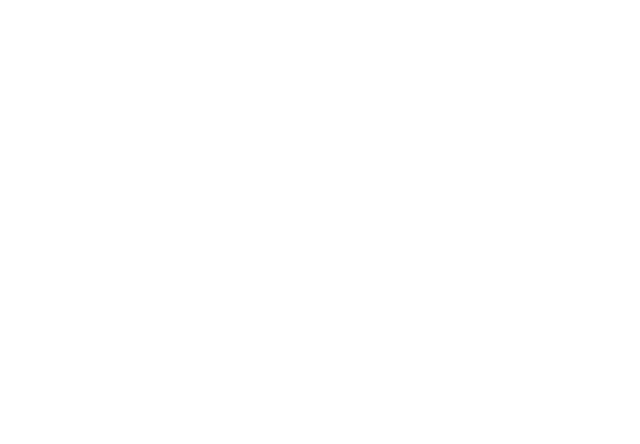
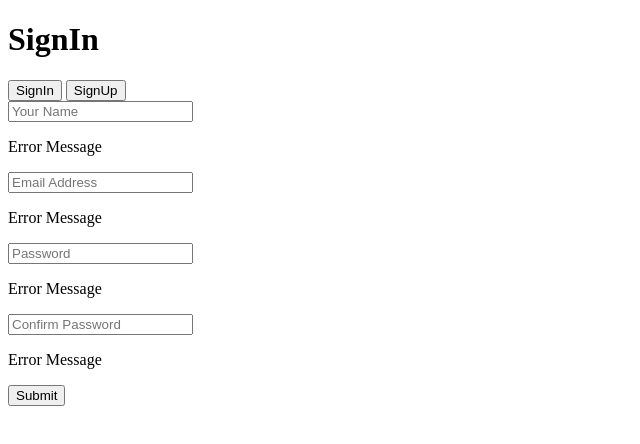
Before and after one commit to AndreiScafi/Forms-with-Validation, a plain HTML site: page index.html in a window 1280 px wide. Shown: the whole page, without its empty margins (0-640 px from the left). Drawn offline with Linux system fonts and the light colour scheme.

Commit message:
Adding HTML Markup.

```diff
--- a/index.html
+++ b/index.html
@@ -9,6 +9,35 @@
 </head>
 
 <body>
+    <div class="container">
+        <h1 class="heading">
+            <span class="heading-span-1">Sign</span><span class="heading-span-2">In</span>
+        </h1>
+        <div class="buttons">
+            <button class="signin-btn">SignIn</button>
+            <button class="signin-btn">SignUp</button>
+        </div>
+        <div class="form-bg"></div>
+        <form class="form sign-in">
+            <div class="form-input-wrapper">
+                <input type="text" class="form-input" id="username" placeholder="Your Name">
+                <p class="message">Error Message</p>
+            </div>
+            <div class="form-input-wrapper">
+                <input type="email" class="form-input" id="email" placeholder="Email Address">
+                <p class="message">Error Message</p>
+            </div>
+            <div class="form-input-wrapper">
+                <input type="password" class="form-input" id="password" placeholder="Password">
+                <p class="message">Error Message</p>
+            </div>
+            <div class="form-input-wrapper">
+                <input type="password" class="form-input" id="password2" placeholder="Confirm Password">
+                <p class="message">Error Message</p>
+            </div>
+            <input type="submit" value="Submit" class="form-btn">
+        </form>
+    </div>
     <script src="./script.js"></script>
 </body>
 
```
